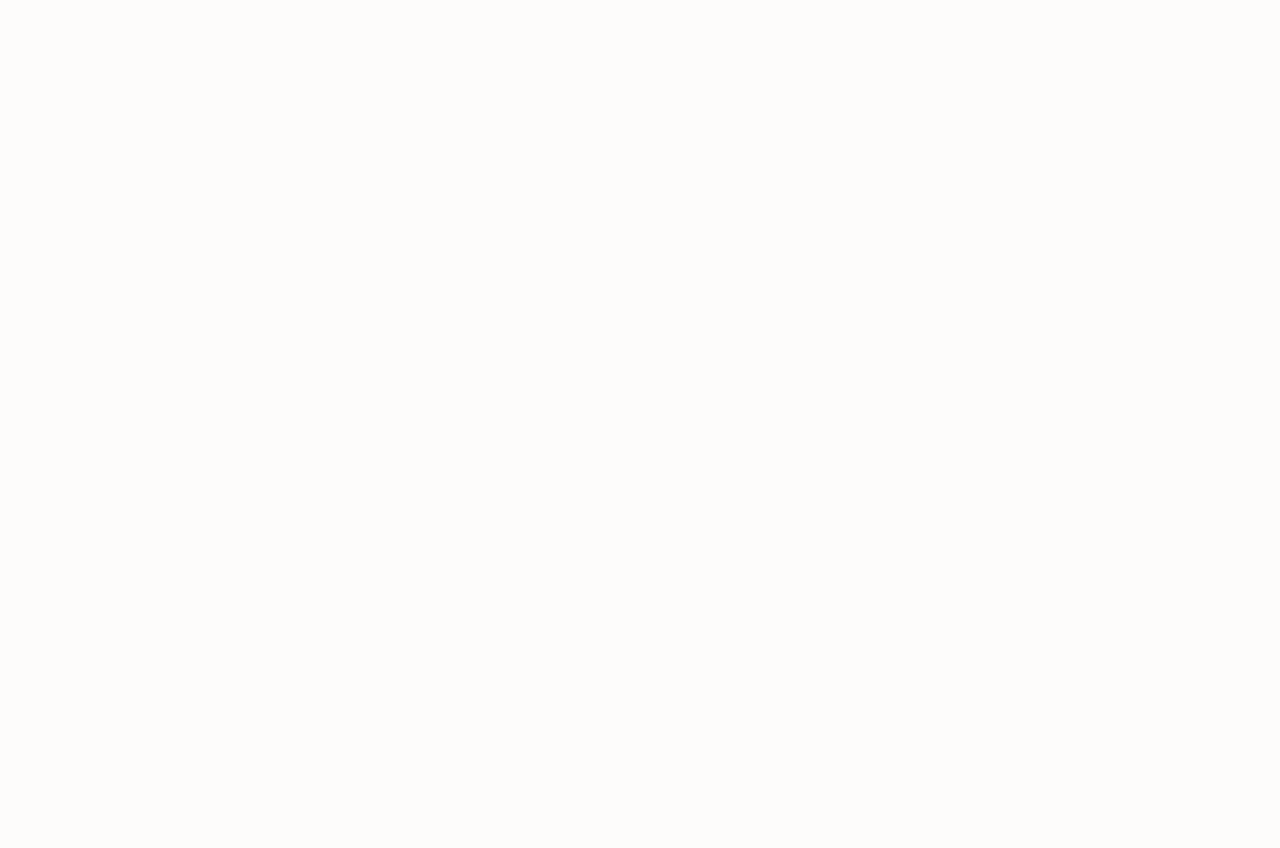
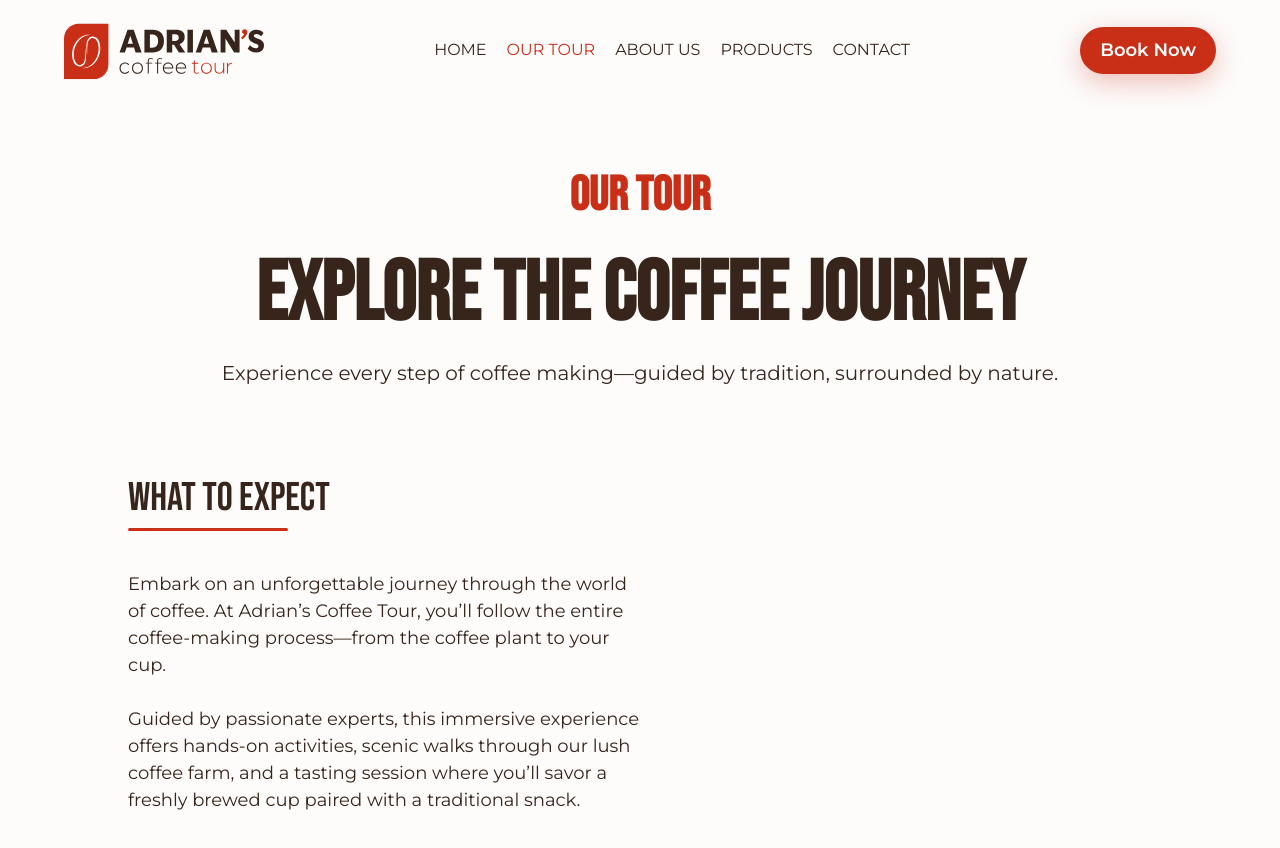
Before and after one commit to corralesjonathan/adrianscoffeetour-frontend, a React (Vite) app: page /tour in a window 1280 px wide. Before the commit this address had no page. Shown: the top 848 px of the page. Before the commit the page ends 800 px from the top, so only its background shows below. Built offline with nearby package versions, Linux system fonts and the light colour scheme.

Commit message:
pages added

```diff
--- a/src/App.jsx
+++ b/src/App.jsx
@@ -2,17 +2,24 @@
 import './index.css'
 import AOS from "aos";
 import "aos/dist/aos.css";
-import {Home} from "./pages/Home.jsx";
+import { Home } from "./pages/Home.jsx";
+import { Tour } from './pages/Tour.jsx';
+import { About } from './pages/About.jsx';
+import { Products } from './pages/Products.jsx';
+import { Contact } from './pages/Contact.jsx';
 import { UnderConstruction } from './pages/UnderConstruction.jsx';
 
 AOS.init();
 function App() {
-
   return (
     <Router>
       <Routes>
         <Route path="/under-construction" element={<UnderConstruction />} />
         <Route path="/" element={<Home />} />
+        <Route path="/tour" element={<Tour />} />
+        <Route path="/about" element={<About />} />
+        <Route path="/products" element={<Products />} />
+        <Route path="/contact" element={<Contact />} />
       </Routes>
     </Router>
   )
--- /dev/null
+++ b/src/components/shared/PageTitle.jsx
@@ -0,0 +1,9 @@
+export function PageTitle( {page, title, text} ) {
+    return (
+        <div className="flex flex-col items-center justify-center w-[80vw] m-auto py-[40px] mt-[120px]">
+            <h3 className="text-[48px] font-bold font-primary text-adrians-red">{page}</h3>
+            <h2 className="text-[84px] font-bold font-primary text-adrians-brown">{title}</h2>
+            <p className="text-[20px] font-regular text-adrians-brown">{text}</p>
+        </div>
+    )
+}
--- /dev/null
+++ b/src/components/tour/Info.jsx
@@ -0,0 +1,44 @@
+import { SectionTitle } from "../shared/SectionTitle";
+
+export function Info() {
+    return (
+       <div
+                   className="
+                       flex w-[80vw] m-auto py-[40px] gap-[40px]
+                       max-xl:w-[90vw]
+                       max-md:flex-col
+                       max-sm:gap-[40px]
+                   "
+               >
+                   {/* Content */}
+                   <div
+                       className="
+                           flex flex-col gap-[40px] w-[50%]
+                           justify-center items-start
+                           max-md:w-full
+                       "
+                   >
+                       <SectionTitle
+                           text="What to Expect"
+                           position={"items-start"}
+                       />
+                       <p
+                           className="text-[18px] font-regular text-adrians-brown"
+                           data-aos="fade-up"
+                           data-aos-once="true"
+                           data-aos-duration="1000"
+                           data-aos-delay="400"
+                       >
+                           Embark on an unforgettable journey through the world of coffee. At Adrian’s Coffee Tour, you’ll follow the entire coffee-making process—from the coffee plant to your cup.
+                           <br /> <br />
+                           Guided by passionate experts, this immersive experience offers hands-on activities, scenic walks through our lush coffee farm, and a tasting session where you’ll savor a freshly brewed cup paired with a traditional snack.
+                       </p>
+                   </div>
+
+                   {/* Features */}
+                   <div>
+
+                   </div>
+        </div>
+    )
+}
--- /dev/null
+++ b/src/pages/About.jsx
@@ -0,0 +1,13 @@
+import { useEffect } from "react";
+import { Navbar } from "../components/shared/Navbar.jsx";
+export function About() {
+    useEffect(() => {
+        document.title = "About Us - Adrian's Coffee Tour";
+    }, []);
+
+    return (
+        <>
+            <Navbar />
+        </>
+    )
+}
--- /dev/null
+++ b/src/pages/Contact.jsx
@@ -0,0 +1,13 @@
+import { useEffect } from "react";
+import { Navbar } from "../components/shared/Navbar.jsx";
+export function Contact() {
+    useEffect(() => {
+        document.title = "Contact - Adrian's Coffee Tour";
+    }, []);
+
+    return (
+        <>
+            <Navbar />
+        </>
+    )
+}
--- /dev/null
+++ b/src/pages/Products.jsx
@@ -0,0 +1,13 @@
+import { useEffect } from "react";
+import { Navbar } from "../components/shared/Navbar.jsx";
+export function Products() {
+    useEffect(() => {
+        document.title = "Products - Adrian's Coffee Tour";
+    }, []);
+
+    return (
+        <>
+            <Navbar />
+        </>
+    )
+}
--- /dev/null
+++ b/src/pages/Tour.jsx
@@ -0,0 +1,17 @@
+import { useEffect } from "react";
+import { Navbar } from "../components/shared/Navbar.jsx";
+import { PageTitle } from "../components/shared/PageTitle.jsx";
+import { Info } from "../components/tour/Info.jsx";
+export function Tour() {
+    useEffect(() => {
+        document.title = "Our Tour - Adrian's Coffee Tour";
+    }, []);
+
+    return (
+        <>
+            <Navbar />
+            <PageTitle page={"Our Tour"} title={"Explore the  Coffee Journey"} text={"Experience every step of coffee making—guided by tradition, surrounded by nature."} />
+            <Info />
+        </>
+    )
+}
```
